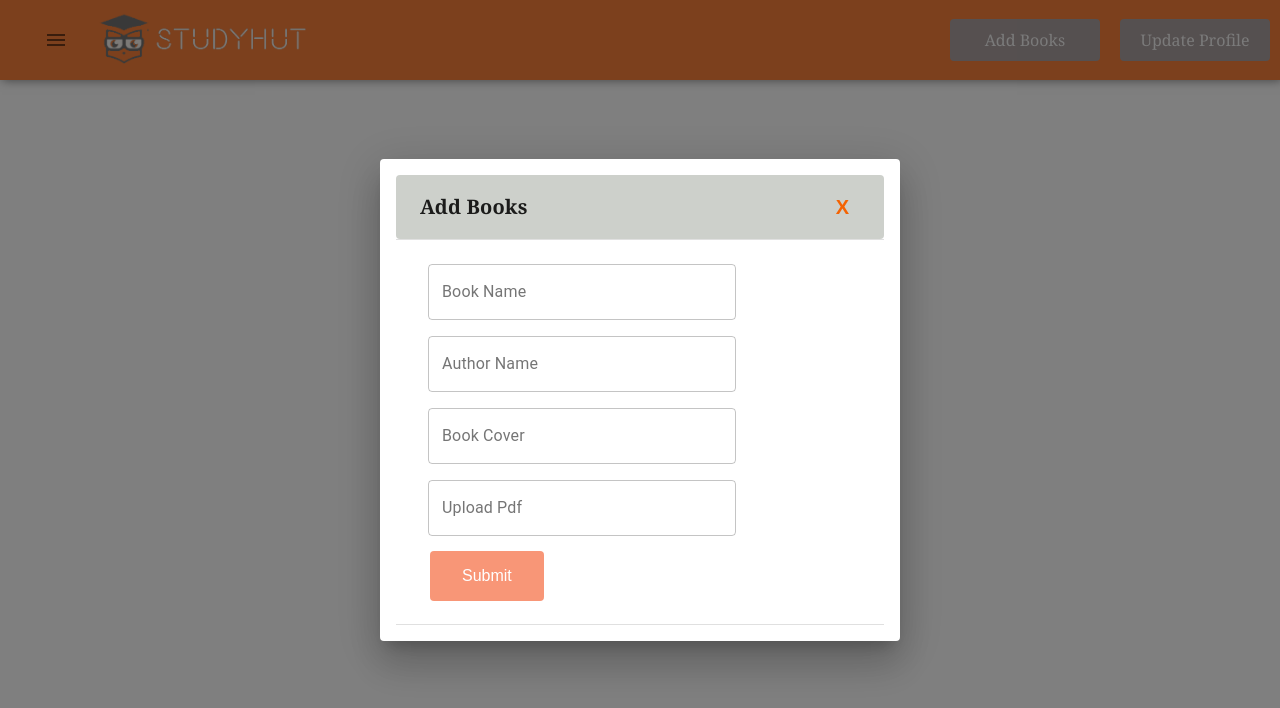
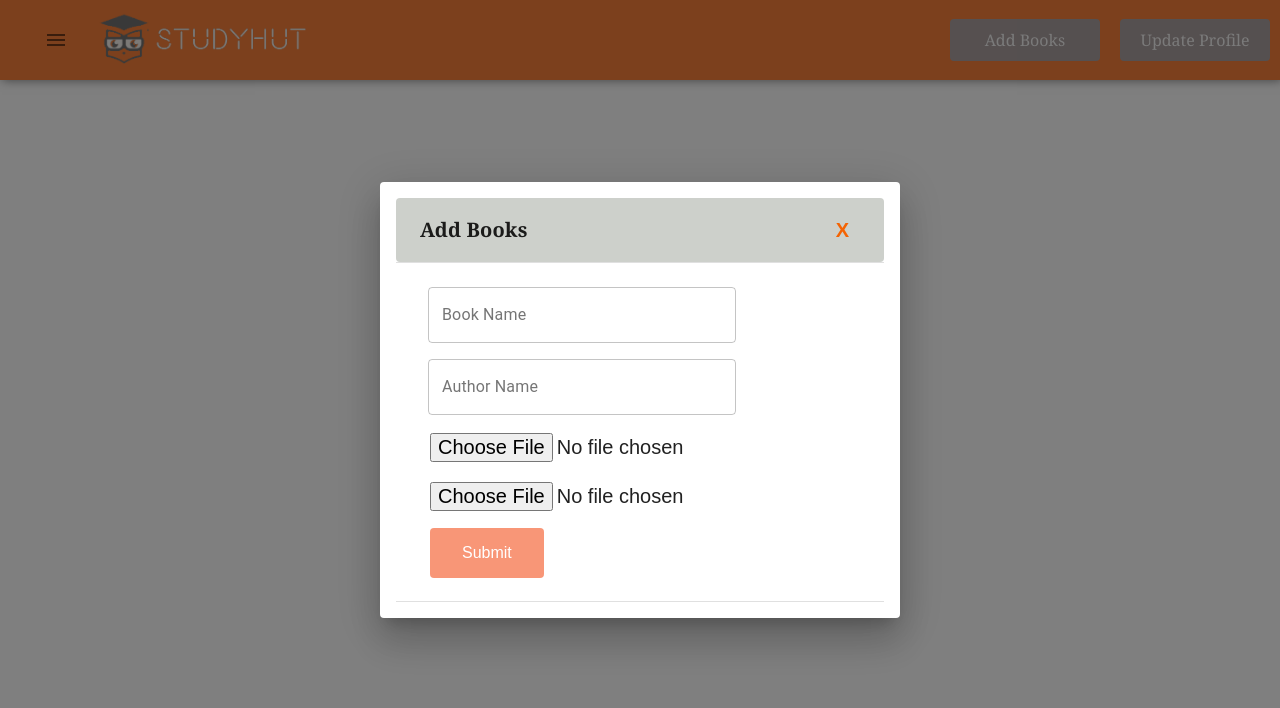
Before and after one commit to parulsurana/Classroom, a React (Create React App) app: page /AddBooks in a window 1280 px wide. Both pictures are taken after a click on the button "Add Books". Shown: the top 708 px of the page. Built offline with nearby package versions, Linux system fonts and the light colour scheme; a web font is replaced by a local one.

Commit message:
add some extra feartures to pop ups

```diff
--- /dev/null
+++ b/src/components/Form.css
@@ -0,0 +1,14 @@
+.file,
+.file:before,
+.file:after {
+  -webkit-box-sizing: border-box;
+  -moz-box-sizing: border-box;
+  box-sizing: border-box;
+}
+
+.file {
+  margin: 0;
+  padding: 2rem 1.5rem;
+  font: 1rem/1.5 "PT Sans", Arial, sans-serif;
+  color: #5a5a5a;
+}
--- a/src/components/Forms.js
+++ b/src/components/Forms.js
@@ -1,4 +1,4 @@
-import { Grid } from "@material-ui/core";
+import { Grid, IconButton, InputLabel } from "@material-ui/core";
 import React from "react";
 import { UsableForm, Form } from "./usableForm";
 import Input from "./Input";
@@ -6,17 +6,12 @@ import Select from "./Select";
 import { GetSectionCollection } from "./Services";
 // import CheckBox from "./CheckBox";
 import DatePickers from "./DatePickers";
-import TextField from "@material-ui/core/TextField";
 import Button from "./Button";
 import employeeServices from "./Services";
 import Popup from "./Popup";
+import { PhotoCamera } from "@material-ui/icons";
+import "./Form.css";
 
-// const useStyles = makeStyles(theme => ({
-//         pageContent:{
-//             margin:theme.spacing(5),
-//             padding:theme.spacing(3)
-//         }
-// }))
 
 const initialValues = {
   id: 0,
@@ -151,8 +146,6 @@ export default function Forms({ AddClassroom, Project, Book, Assignment }) {
                 multiline
                 label="Features"
                 name="Features"
-                // type="text"
-                // fullWidth
                 value={values.Features}
                 onChange={handleInputChange}
                 error={errors.Features}
@@ -180,28 +173,41 @@ export default function Forms({ AddClassroom, Project, Book, Assignment }) {
               />
             )}
             {Book && (
-              <Input
+              <input
+                style={{
+                  fontSize: "20px",
+                  padding: "10px",
+                  outline: "none",
+                }}
                 variant="outlined"
                 label="Book Cover"
                 name="bookImage"
-                //   url={}
+                accept="image/*"
                 value={values.bookImage}
                 onChange={handleInputChange}
                 error={errors.bookImage}
+                type="file"
               />
             )}
             {Book && (
-              <Input
-                variant="outlined"
-                label="Upload Pdf"
+              <>
+                {" "}
+                <input
+                  style={{
+                    fontSize: "20px",
+                    padding: "10px",
+                    outline: "none",
+                  }}
                   name="filesuploaded"
-                type="url"
                   value={values.filesuploaded}
                   onChange={handleInputChange}
                   error={errors.filesuploaded}
+                  id="icon-button-photo"
+                  placeholder="pdf"
+                  type="file"
                 />
+              </>
             )}
-
             {Assignment && (
               <Input
                 variant="outlined"
@@ -215,23 +221,32 @@ export default function Forms({ AddClassroom, Project, Book, Assignment }) {
             {Assignment && (
               <Input
                 variant="outlined"
+                id="outlined-textarea"
+                multiline
                 label="Instructions"
                 name="Instructions"
-                type="text"
                 value={values.Instructions}
                 onChange={handleInputChange}
                 error={errors.Instructions}
               />
             )}
             {Assignment && (
-              <Select
-                label="Section"
-                name="SectionId"
-                value={values.SectionId}
+              <>
+                <input
+                  style={{
+                    fontSize: "20px",
+                    padding: "10px",
+                    outline: "none",
+                  }}
+                  variant="outlined"
+                  label="Assignment Pdf"
+                  name="AssignmentPdf"
+                  value={values.AssignmentPdf}
                   onChange={handleInputChange}
-                options={GetSectionCollection}
-                error={errors.SectionId}
+                  error={errors.AssignmentPdf}
+                  type="file"
                 />
+              </>
             )}
             <Button label="Submit" buttonName="add" />
           </Grid>
--- a/src/components/Input.js
+++ b/src/components/Input.js
@@ -3,18 +3,19 @@ import React from 'react'
 
 export default function Input(props) {
 
-    const {id,name,label,value,error=null,onChange,type,url} = props;
+    const {id,name,label,value,error=null,onChange,type,url,accept} = props;
     return (
         <TextField
         variant="outlined"
         label={label}
         name={name}
         value={value}
-        type={type}
+        // type={type}
         onChange={onChange}
         url={url}
         id={id}
         multiline
+        accept={accept}
         {...(error && {error:true, helperText:error })}
     />
 
--- a/src/components/Popup.js
+++ b/src/components/Popup.js
@@ -5,7 +5,6 @@ import {
   makeStyles,
   Typography,
 } from "@material-ui/core";
-import { Autorenew } from "@material-ui/icons";
 import React from "react";
 import Button from "./Button";
 
```
Also changed, not shown: 1 other file (tests, documents, lock files or other folders). Lines whose indentation alone changed are shown as unchanged.
